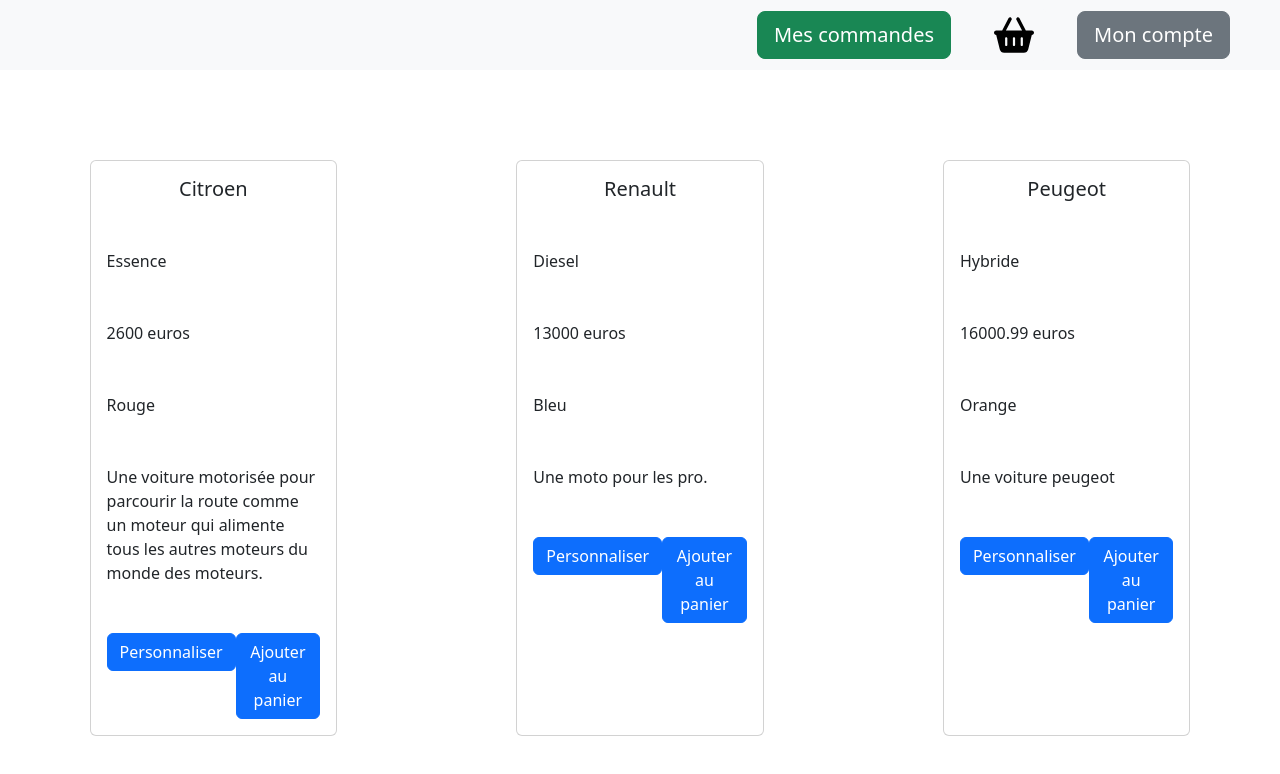
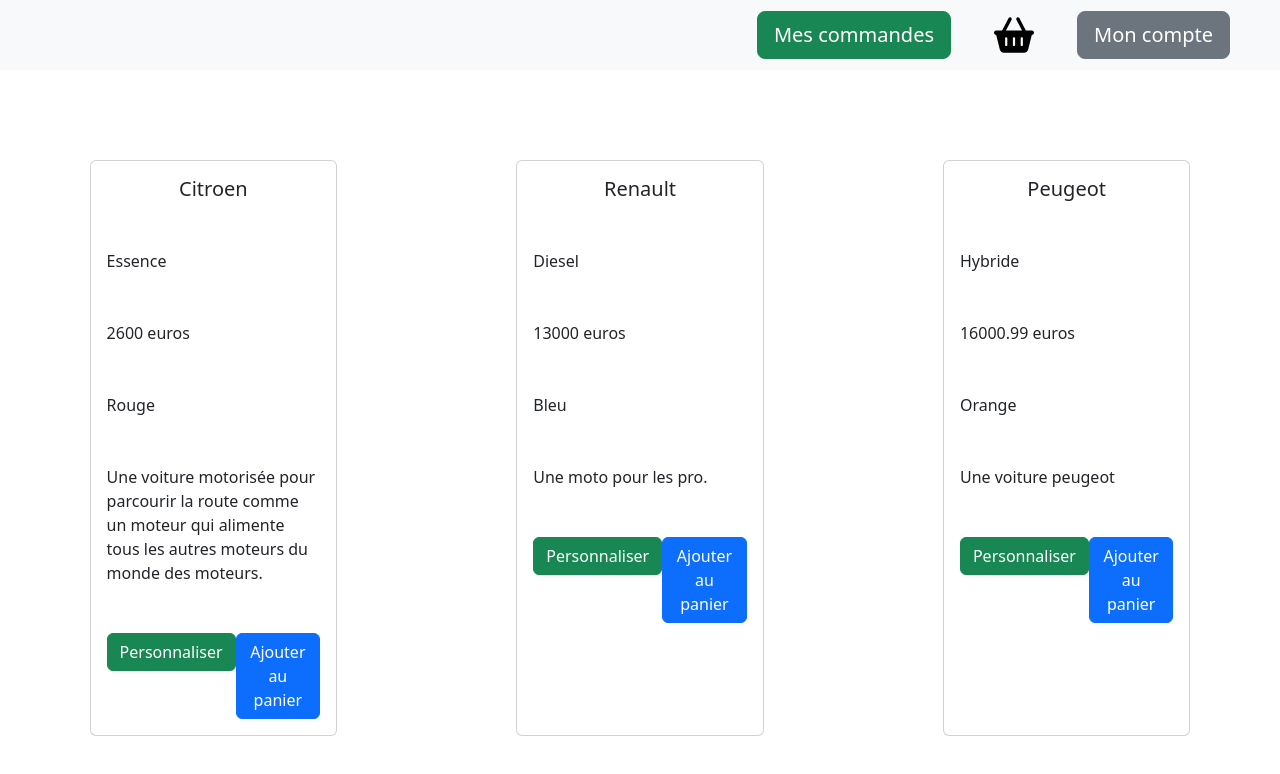
Before and after one commit to Thomas6A/Brief_Achat_V-hicule, a React (Create React App) app in the folder DockerEnvironnement/frontend/: page /accueil in a window 1280 px wide. Shown: the top 774 px of the page. Built offline with nearby package versions, Linux system fonts and the light colour scheme.

Commit message:
fix: Props CardVehicule

```diff
--- a/DockerEnvironnement/frontend/src/Components/Cards/CardVehicule.js
+++ b/DockerEnvironnement/frontend/src/Components/Cards/CardVehicule.js
@@ -5,7 +5,7 @@
 const CardVehicule = (props) => {
     return (
         <>
-            <Card style={{ width: '20%', margin: '7%' }}>
+            <Card style={{ width: props.width, margin: '7%' }}>
       <Card.Body>
         <Card.Title className='mb-5 text-center'>{props.modele}</Card.Title>
         <Card.Text className='mb-5'>
@@ -20,13 +20,19 @@
         <Card.Text className='mb-5'>
           {props.description}
         </Card.Text>
+        {props.status && (
+            <div className='mb-5'>{props.status}</div>
+        )}
 
         <div className='d-flex justify-content-around'>
-                        {props.bouton1 && (
-                            <div className='text-center'>{props.bouton1}</div>
+                        {props.bouton_personnaliser && (
+                            <div className='text-center'>{props.bouton_personnaliser}</div>
                         )}
-                        {props.bouton2 && (
-                            <div>{props.bouton2}</div>
+                        {props.bouton_panier && (
+                            <div>{props.bouton_panier}</div>
+                        )}
+                        {props.payer && (
+                            <div className='text-center'>{props.payer}</div>
                         )}
                     </div>
       </Card.Body>
--- a/DockerEnvironnement/frontend/src/Pages/Accueil.js
+++ b/DockerEnvironnement/frontend/src/Pages/Accueil.js
@@ -10,31 +10,34 @@
             <NavbarComponent />
             <div className='d-flex justify-content-around'>
             <CardVehicule
+                width= '30%'
                 modele="Citroen"
                 motorisation="Essence"
                 prix="2600 euros"
                 couleur="Rouge"
                 description="Une voiture motorisée pour parcourir la route comme un moteur qui alimente tous les autres moteurs du monde des moteurs."
-                bouton1={<Button variant="primary">Personnaliser</Button>}
-                bouton2={<Button variant="primary">Ajouter au panier</Button>}
+                bouton_personnaliser={<Button variant="success">Personnaliser</Button>}
+                bouton_panier={<Button variant="primary">Ajouter au panier</Button>}
             />
             <CardVehicule
+                width= '30%'
                 modele="Renault"
                 motorisation="Diesel"
                 prix="13000 euros"
                 couleur="Bleu"
                 description="Une moto pour les pro."
-                bouton1={<Button variant="primary">Personnaliser</Button>}
-                bouton2={<Button variant="primary">Ajouter au panier</Button>}
+                bouton_personnaliser={<Button variant="success">Personnaliser</Button>}
+                bouton_panier={<Button variant="primary">Ajouter au panier</Button>}
             />
             <CardVehicule
+                width= '30%'
                 modele="Peugeot"
                 motorisation="Hybride"
                 prix="16000.99 euros"
                 couleur="Orange"
                 description="Une voiture peugeot"
-                bouton1={<Button variant="primary">Personnaliser</Button>}
-                bouton2={<Button variant="primary">Ajouter au panier</Button>}
+                bouton_personnaliser={<Button variant="success">Personnaliser</Button>}
+                bouton_panier={<Button variant="primary">Ajouter au panier</Button>}
             />
         </div>
         </div>
```
